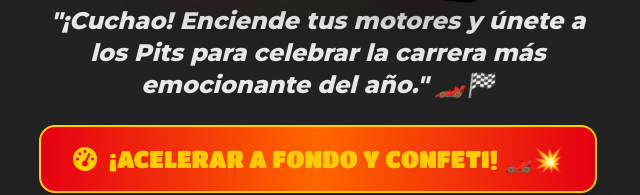
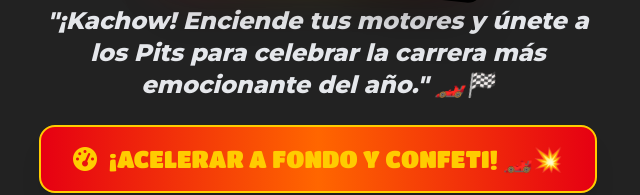
Before and after one commit to JohnRiverDev/sebas-birthday-web, a plain HTML site: page index.html in a window 1280 px wide. Shown: the part 1004-1199 px from the top of the page, 322-962 px from the left. Drawn offline with nearby package versions, Linux system fonts and the light colour scheme.

Commit message:
Update quote text for Lightning McQueen to enhance excitement

```diff
--- a/index.html
+++ b/index.html
@@ -156,7 +156,7 @@
             </div>
 
             <p class="mt-4 text-lg md:text-2xl text-gray-200 font-extrabold max-w-xl mx-auto italic">
-                "¡Cuchao! Enciende tus motores y únete a los Pits para celebrar la carrera más emocionante del año." 🏎️🏁
+                "¡Kachow! Enciende tus motores y únete a los Pits para celebrar la carrera más emocionante del año." 🏎️🏁
             </p>
 
             <!-- Interactive Engine Sound & Confetti Button -->
```
